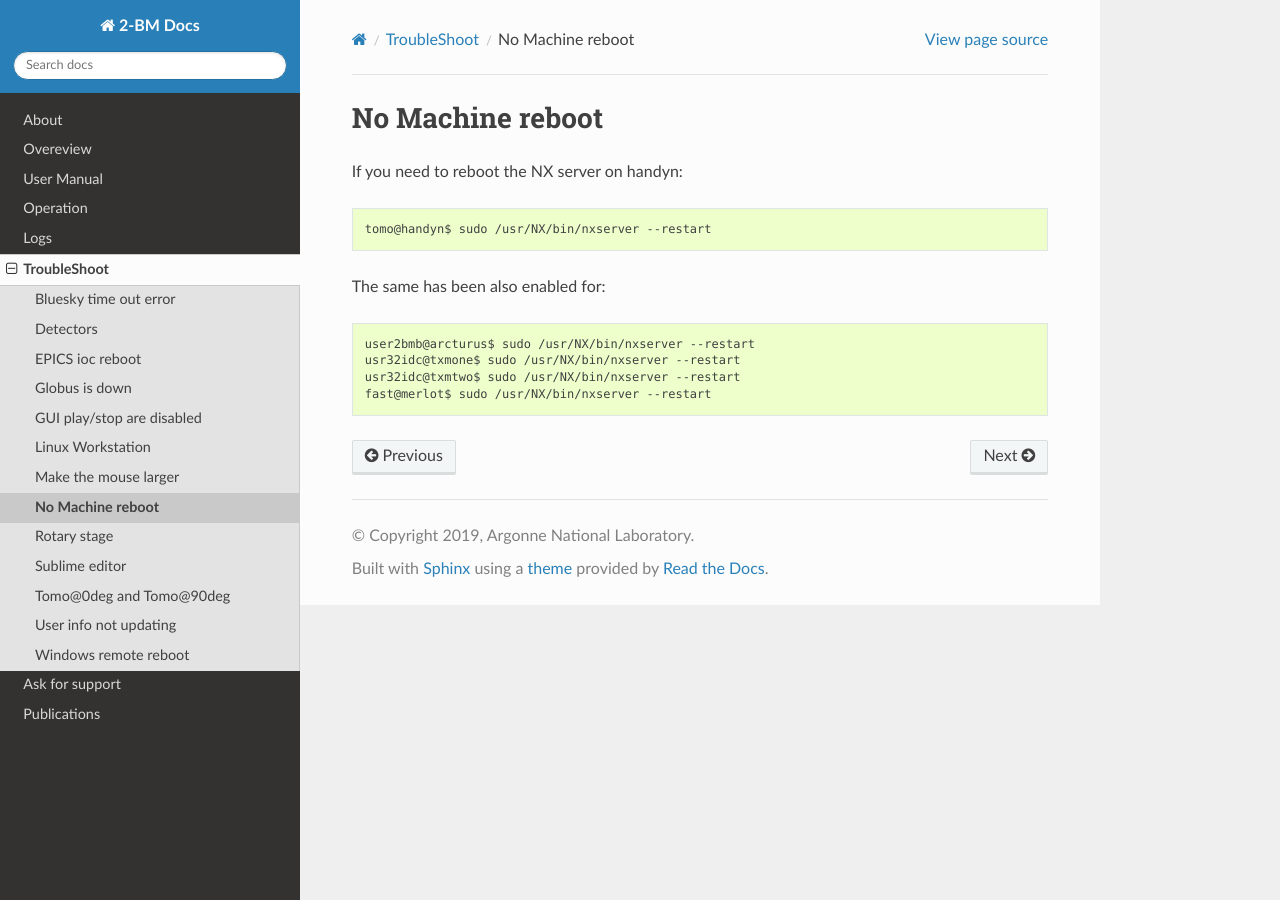
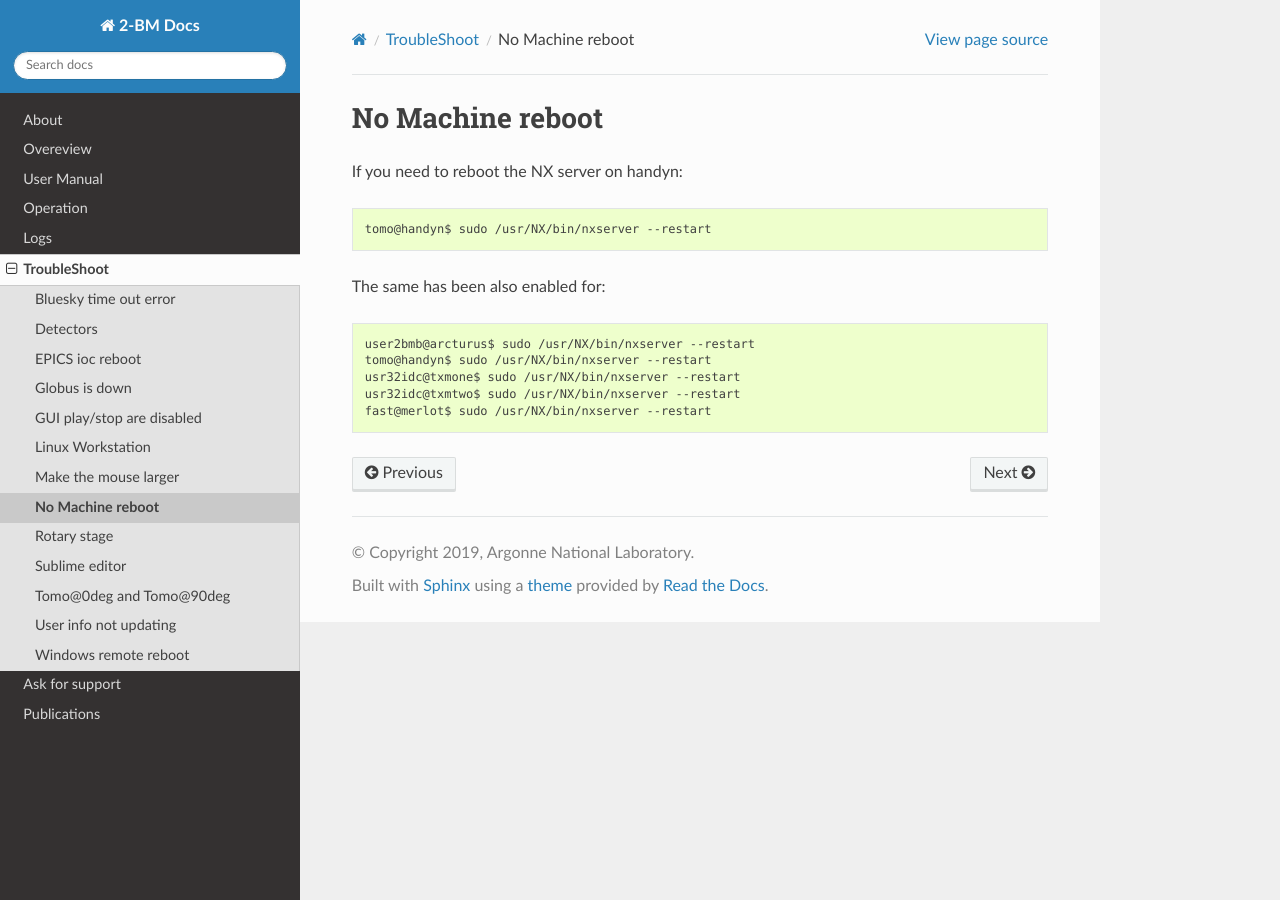
Before and after one commit to xray-imaging/2bm-docs, a Sphinx documentation site: the page built from docs/source/troubleshoot/item_0008.rst, in a window 1280 px wide. Built offline with Sphinx 7.4.7 and the Read the Docs theme 2.0.0, drawn with Linux system fonts in a browser that asks for light colours; the version number could not be read and is left out.

Commit message:
Update item_0008.rst

```diff
--- a/docs/source/troubleshoot/item_0008.rst
+++ b/docs/source/troubleshoot/item_0008.rst
@@ -11,6 +11,7 @@ If you need to reboot the NX server on handyn::
 The same has been also enabled for::
 
     user2bmb@arcturus$ sudo /usr/NX/bin/nxserver --restart
+    tomo@handyn$ sudo /usr/NX/bin/nxserver --restart
     usr32idc@txmone$ sudo /usr/NX/bin/nxserver --restart
     usr32idc@txmtwo$ sudo /usr/NX/bin/nxserver --restart
     fast@merlot$ sudo /usr/NX/bin/nxserver --restart
```
